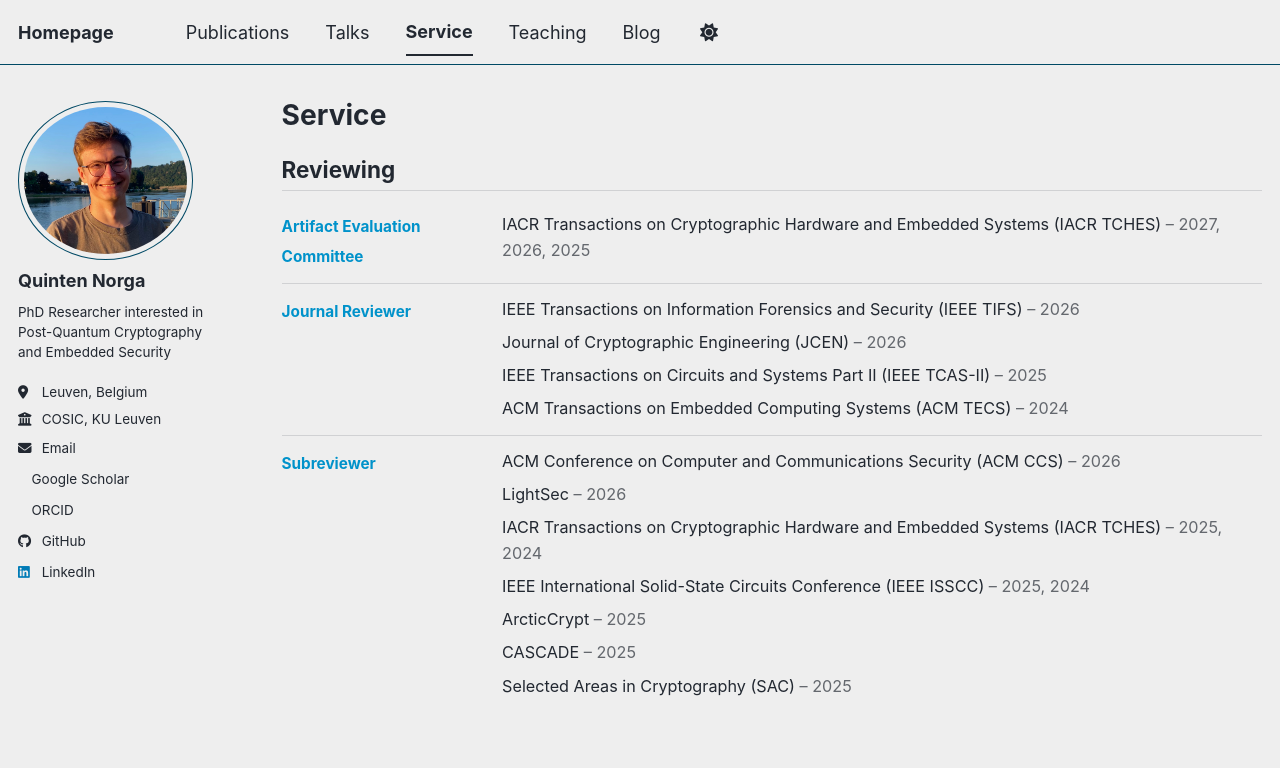
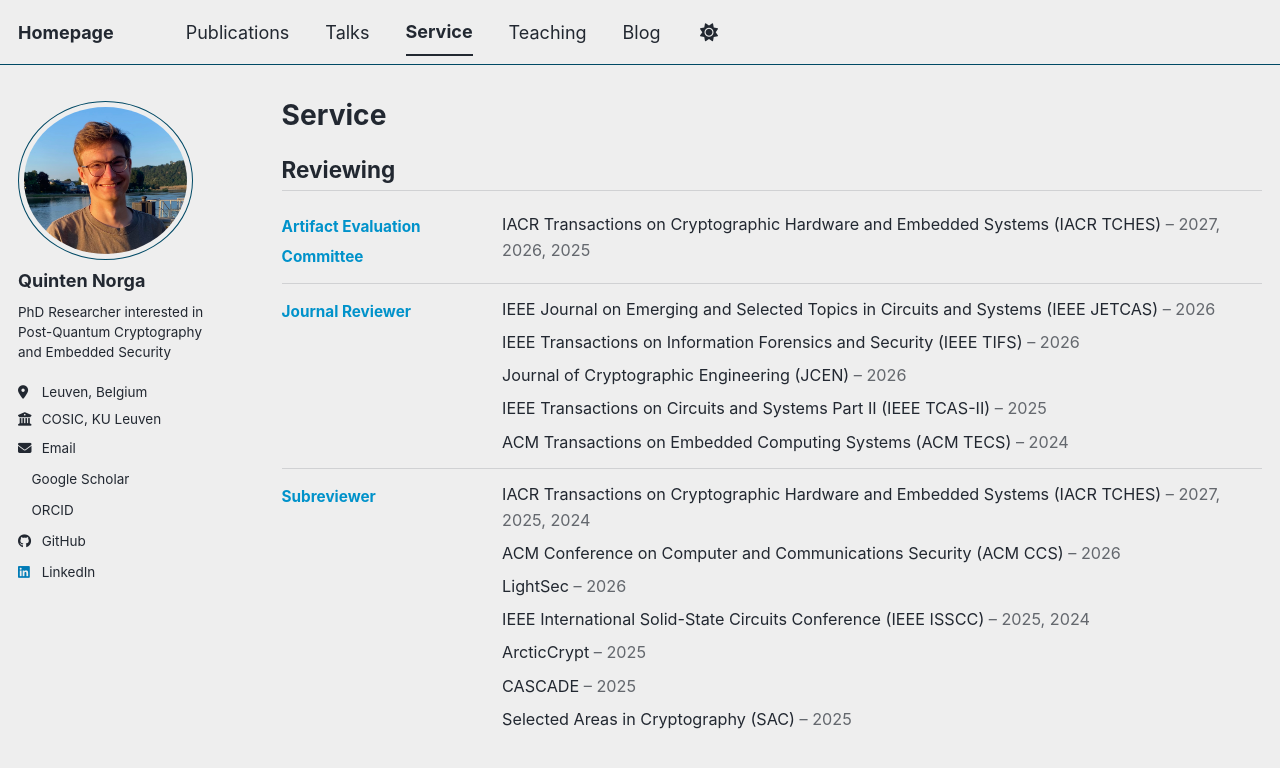
Before and after one commit to qnorga1/qnorga1.github.io, a Jekyll site: the page built from _pages/service.html, in a window 1280 px wide. Shown: the top 768 px of the page. Built offline with Jekyll 4.4.1, drawn with Linux system fonts in a browser that asks for light colours; a style sheet for code colours, icons or effects is not loaded.

Commit message:
added recent reviews

```diff
--- a/_data/service.yml
+++ b/_data/service.yml
@@ -71,6 +71,8 @@
 #     years: [2026]
 
 journal:
+  - id: 'IEEE Journal on Emerging and Selected Topics in Circuits and Systems (IEEE JETCAS)'
+    years: [2026]
   - id: 'IEEE Transactions on Information Forensics and Security (IEEE TIFS)'
     years: [2026]
   - id: 'Journal of Cryptographic Engineering (JCEN)'
@@ -81,12 +83,12 @@ journal:
     years: [2024]
 
 sub:
+  - id: 'IACR Transactions on Cryptographic Hardware and Embedded Systems (IACR TCHES)'
+    years: [2027, 2025, 2024]
   - id: 'ACM Conference on Computer and Communications Security (ACM CCS)'
     years: [2026]
   - id: 'LightSec'
     years: [2026]
-  - id: 'IACR Transactions on Cryptographic Hardware and Embedded Systems (IACR TCHES)'
-    years: [2025, 2024]
   - id: 'IEEE International Solid-State Circuits Conference (IEEE ISSCC)'
     years: [2025, 2024]
   - id: 'ArcticCrypt'
```
